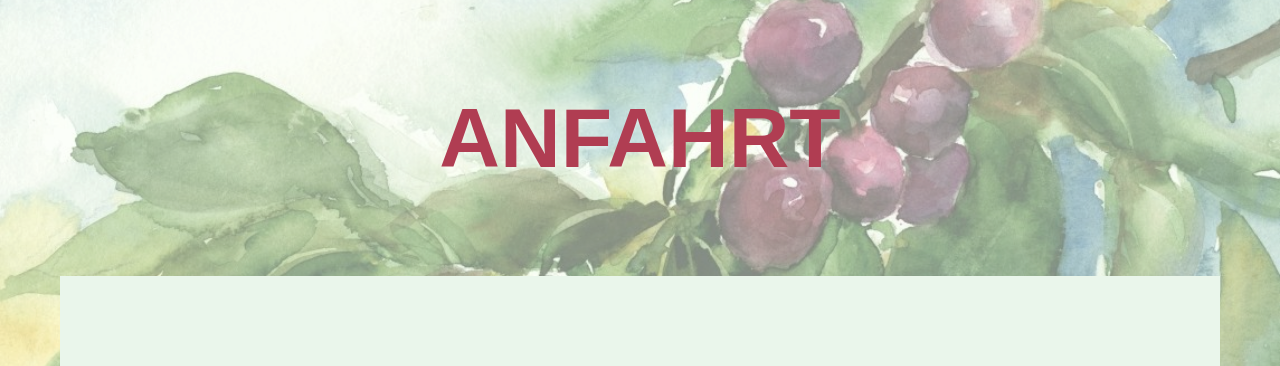
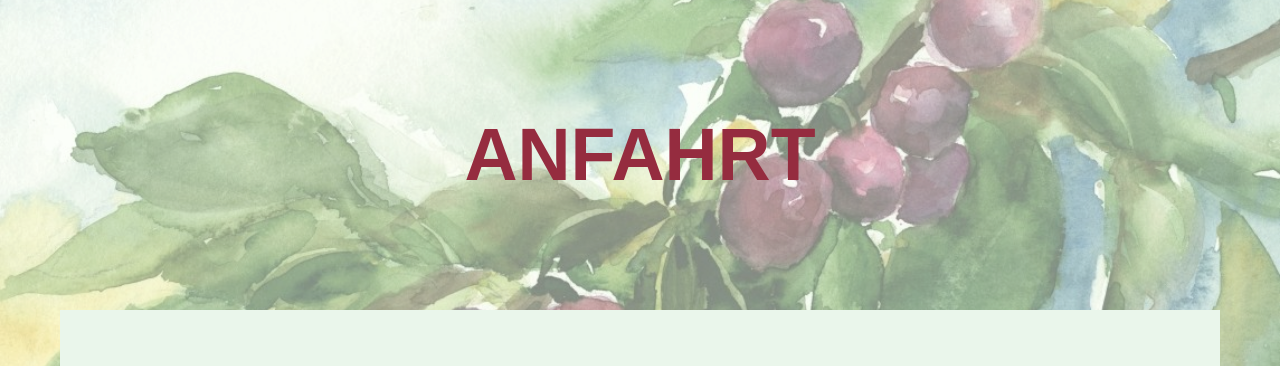
Before and after one commit to lh535/fewo-kirschengarten, a PHP site: page /anfahrt.php in a window 1280 px wide. Shown: the part 104-470 px from the top of the page. Run offline with PHP 8.4, Linux system fonts and the light colour scheme.

Commit message:
small style changes

```diff
--- a/styles/footer.less
+++ b/styles/footer.less
@@ -1,4 +1,4 @@
-@highlight-color: #992c40;
+@highlight-color: #952c3f;
 
 footer {
   position: absolute;
--- a/styles/header.less
+++ b/styles/header.less
@@ -1,6 +1,6 @@
 @main-text: #000;
 // @highlight-color: #8a4545;
-@highlight-color: #992c40;
+@highlight-color: #952c3f;
 
 header {
   background-color: #bbddb7;
--- a/styles/homepage.less
+++ b/styles/homepage.less
@@ -1,5 +1,5 @@
 @animation-length: 1s;
-@highlight-color: #992c40;
+@highlight-color: #952c3f;
 
 #homepage-main {
   position: relative;
--- a/styles/main.css
+++ b/styles/main.css
@@ -216,7 +216,7 @@ nav {
 }
 .header-main:hover,
 .dropdown-content a:hover {
-  color: #992c40;
+  color: #952c3f;
 }
 @keyframes growDown {
   0% {
@@ -253,16 +253,15 @@ a:hover {
 }
 h1,
 h2 {
-  color: #b03d52;
+  color: #952c3f;
   font-weight: bold;
 }
 h1 {
   font-family: "open-sans", sans-serif;
   text-align: center;
-  font-size: 4em;
+  font-size: 3.5em;
   position: relative;
-  margin: 75px 0px;
-  text-shadow: 0 3px 2px rgba(255, 255, 255, 0.3);
+  margin: 100px 0px;
   text-transform: uppercase;
 }
 h2 {
@@ -316,7 +315,7 @@ img {
   background-color: #eaf6eb;
 }
 .content-wrapper a {
-  color: #b03d52;
+  color: #952c3f;
   text-decoration-line: underline;
 }
 .whitespace {
@@ -465,7 +464,7 @@ table td {
   text-align: center;
 }
 table th {
-  color: #b03d52;
+  color: #952c3f;
 }
 ul {
   margin: 10px 30px;
```
Also changed, not shown: styles/page-template.less (+3 -4 lines).
